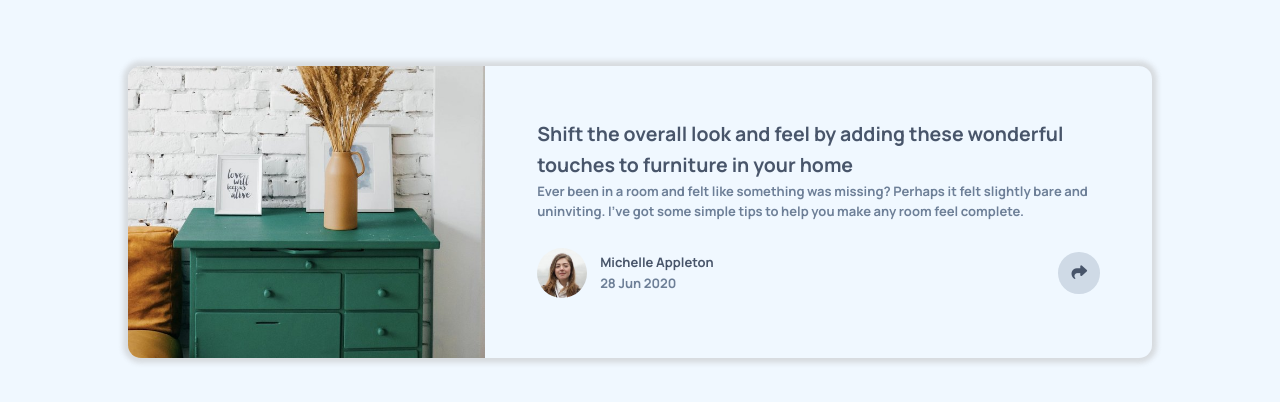
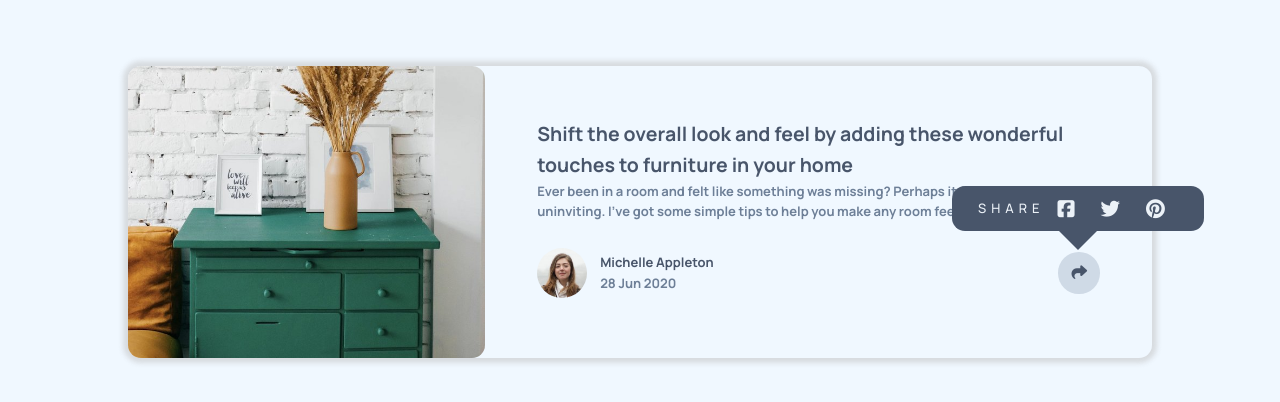
Before and after one commit to mohamed7799/artical-card-component, a plain HTML site: page index.html in a window 1280 px wide. Shown: the part 188-590 px from the top of the page. Drawn offline with Linux system fonts and the light colour scheme.

Commit message:
second commit

```diff
--- a/index.html
+++ b/index.html
@@ -38,7 +38,15 @@
             Michelle Appleton <br />
             <span> 28 Jun 2020</span>
           </p>
-          <i class="fas fa-share"></i>
+          <div class="share-container">
+            <div class="share-details">
+              <p>SHARE</p>
+              <i class="fab fa-facebook-square"></i>
+              <i class="fab fa-twitter"></i>
+              <i class="fab fa-pinterest"></i>
+            </div>
+            <i class="fas fa-share"></i>
+          </div>
         </div>
       </section>
     </main>
--- a/style.scss
+++ b/style.scss
@@ -31,13 +31,14 @@ body {
 
 main {
   display: flex;
-  width: 60%;
+  width: 70%;
   border-radius: 1rem;
   box-shadow: 0px 0px 5px 5px rgba(189, 189, 189, 0.48);
-  overflow: hidden;
 }
 
 .img-content {
+  overflow: hidden;
+  border-radius: 1rem;
   & img {
     width: 100%;
     height: 100%;
@@ -60,30 +61,70 @@ main {
     border-radius: 50%;
     margin-right: 1rem;
   }
-  & i {
+
+  & span {
+    color: $Desaturated-Dark-Blue;
+  }
+}
+
+.share-container {
+  position: relative;
+  margin-left: auto;
+  & > i {
     cursor: pointer;
-    margin-left: auto;
+
     padding: 1rem;
     background-color: rgb(207, 218, 230);
     border-radius: 50%;
     font-size: 1.2rem;
     color: $Very-Dark-Grayish-Blue;
   }
+}
 
-  & span {
-    color: $Desaturated-Dark-Blue;
+.share-details {
+  position: absolute;
+  color: $Light-Grayish-Blue;
+  display: flex;
+  align-items: center;
+  padding: 0rem 2rem;
+  background-color: $Very-Dark-Grayish-Blue;
+  border-radius: 1rem;
+  right: -250%;
+  margin: auto;
+  top: -160%;
+  & p {
+    font-weight: lighter;
+    letter-spacing: 5px;
+  }
+  & i {
+    cursor: pointer;
+    font-size: 1.5rem;
+    padding: 1rem;
+  }
+  &::after {
+    position: absolute;
+    content: "";
+    width: 0;
+    height: 0;
+    border-left: 20px solid transparent;
+    border-right: 20px solid transparent;
+    border-top: 20px solid $Very-Dark-Grayish-Blue;
+    left: 0;
+    right: 0;
+    margin: auto;
+    bottom: -40%;
   }
 }
 
 //media
 
-@media screen and (max-width: 1300px) {
+@media screen and (min-width: 850px) and (max-width: 1300px) {
   main {
     width: 80%;
   }
 }
 
-@media screen and (max-width: 900px) {
+@media screen and (max-width: 849px) {
   main {
     flex-direction: column;
     width: 90%;
```
Also changed, not shown: style.css.
